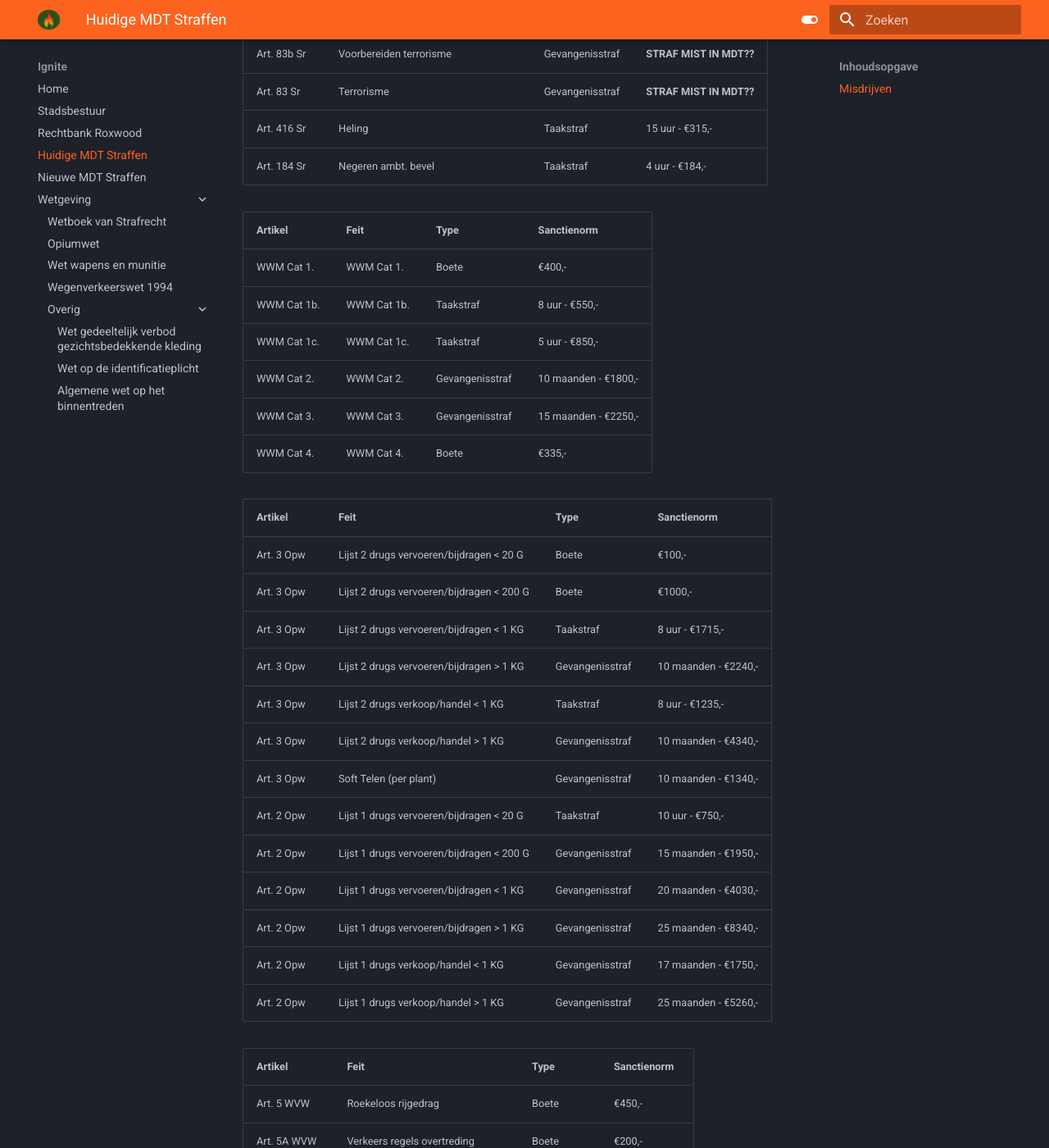
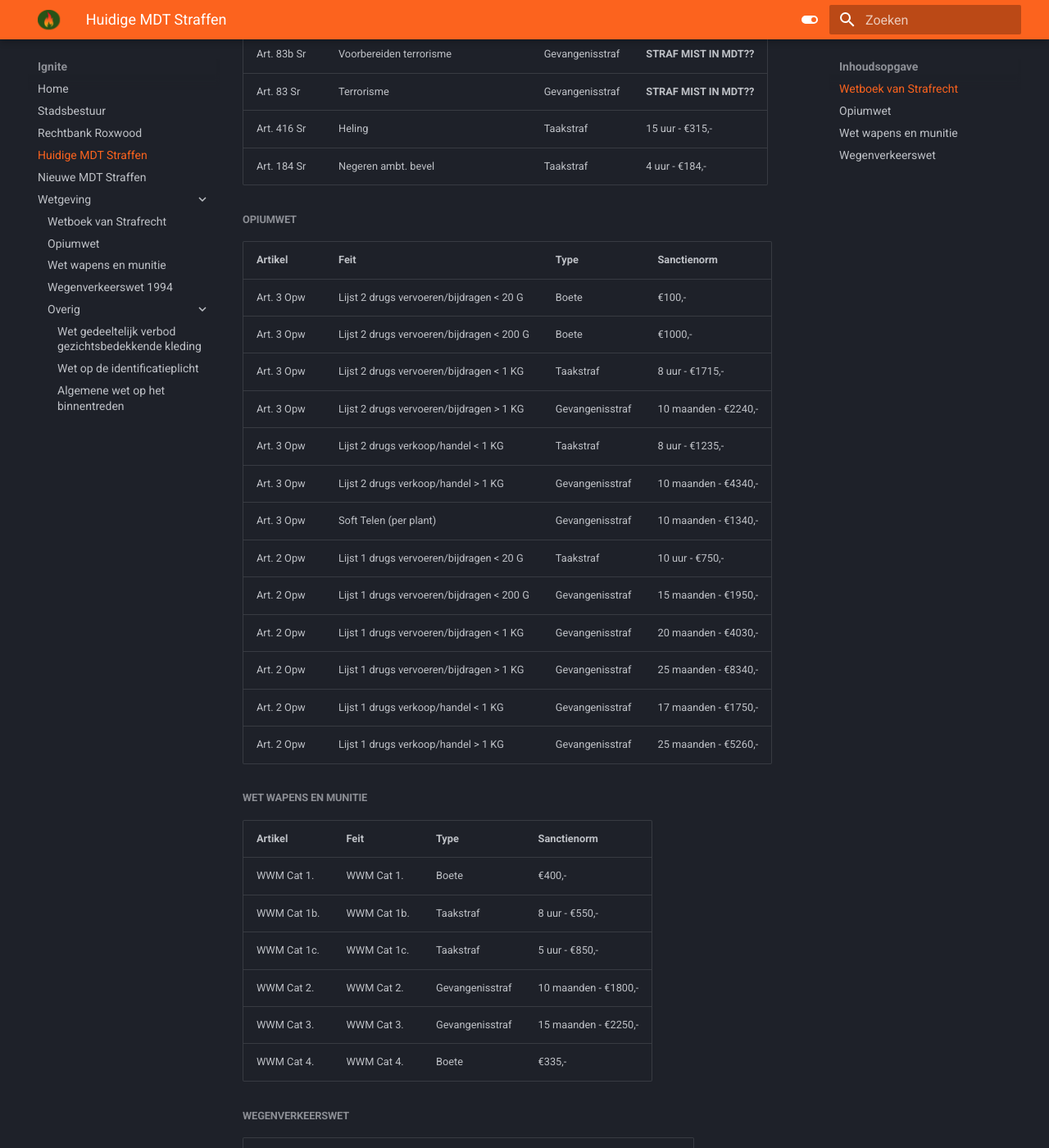
Before and after one commit to NLDenny/wetboek, an MkDocs documentation site: the page built from docs/overig/bb.md, in a window 1280 px wide and 1400 px high, scrolled down 1535 px. Shown: the whole window at 82% size. Built offline with MkDocs 1.6.1 and Material for MkDocs 9.7.7, drawn with Linux system fonts in a browser that asks for light colours; some of the changed lines change nothing that is shown; some of the changed text lies outside the part shown.

Commit message:
Update bb.md

```diff
--- a/docs/overig/bb.md
+++ b/docs/overig/bb.md
@@ -6,7 +6,7 @@ Het is daarom raadzaam om periodiek deze pagina opnieuw te bekijken.
 
 <span style="color: #168E02;">__HUIDIGE MDT STRAFFEN__</span>
 
-#####Misdrijven
+#####Wetboek van Strafrecht
 |Artikel|Feit|Type|Sanctienorm
 |:---|:----|:---|:---|
 Art. 300 Sr | Mishandeling | Taakstraf | 10 uur - €225,-
@@ -40,15 +40,7 @@ Art. 83 Sr | Terrorisme | Gevangenisstraf | __STRAF MIST IN MDT??__
 Art. 416 Sr | Heling | Taakstraf | 15 uur - €315,-
 Art. 184 Sr | Negeren ambt. bevel | Taakstraf | 4 uur - €184,-
 
-|Artikel|Feit|Type|Sanctienorm
-|:---|:----|:---|:---|
-WWM Cat 1. | WWM Cat 1. | Boete | €400,-
-WWM Cat 1b. | WWM Cat 1b. | Taakstraf | 8 uur - €550,-
-WWM Cat 1c. | WWM Cat 1c. | Taakstraf | 5 uur - €850,-
-WWM Cat 2. | WWM Cat 2. | Gevangenisstraf | 10 maanden - €1800,-
-WWM Cat 3. | WWM Cat 3. | Gevangenisstraf | 15 maanden - €2250,-
-WWM Cat 4. | WWM Cat 4. | Boete | €335,-
-
+#####Opiumwet
 |Artikel|Feit|Type|Sanctienorm
 |:---|:----|:---|:---|
 Art. 3 Opw | Lijst 2 drugs vervoeren/bijdragen < 20 G | Boete | €100,-
@@ -65,6 +57,17 @@ Art. 2 Opw | Lijst 1 drugs vervoeren/bijdragen > 1 KG | Gevangenisstraf | 25 maa
 Art. 2 Opw | Lijst 1 drugs verkoop/handel < 1 KG | Gevangenisstraf | 17 maanden - €1750,-
 Art. 2 Opw | Lijst 1 drugs verkoop/handel > 1 KG | Gevangenisstraf | 25 maanden - €5260,-
 
+#####Wet wapens en munitie
+|Artikel|Feit|Type|Sanctienorm
+|:---|:----|:---|:---|
+WWM Cat 1. | WWM Cat 1. | Boete | €400,-
+WWM Cat 1b. | WWM Cat 1b. | Taakstraf | 8 uur - €550,-
+WWM Cat 1c. | WWM Cat 1c. | Taakstraf | 5 uur - €850,-
+WWM Cat 2. | WWM Cat 2. | Gevangenisstraf | 10 maanden - €1800,-
+WWM Cat 3. | WWM Cat 3. | Gevangenisstraf | 15 maanden - €2250,-
+WWM Cat 4. | WWM Cat 4. | Boete | €335,-
+
+#####Wegenverkeerswet
 |Artikel|Feit|Type|Sanctienorm
 |:---|:----|:---|:---|
 Art. 5 WVW | Roekeloos rijgedrag | Boete | €450,-
@@ -75,9 +78,3 @@ Art. 5A WVW | Te hard rijden (30 km/u en harder) | Boete | €200,-
 Art. 5a.i WVW | Negeren rood licht | Boete | €80,-
 Art. 7 | Door rijden na ongeluk | Taakstraf | 10 uur - €325,-
 Art. 10 | Straatracen | Taakstraf | 15 uur - €950,-
-
-|Feitcode|Feit|Boete bedrag|
-|:---|:----|:---|
-- | Openbare dronkenschap | €185,- |
-- | Toonplicht identiteitsbewijs | €80,- |
-F116a | Inbrekerswerktuig | €115,- |
```
